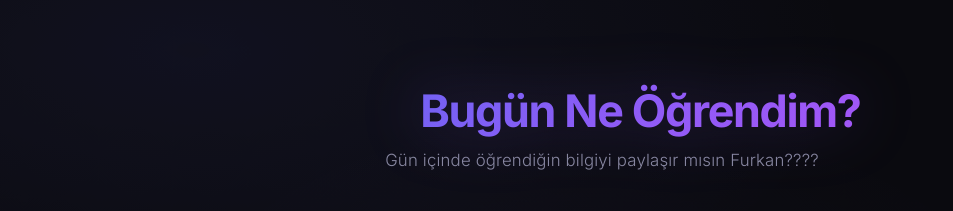
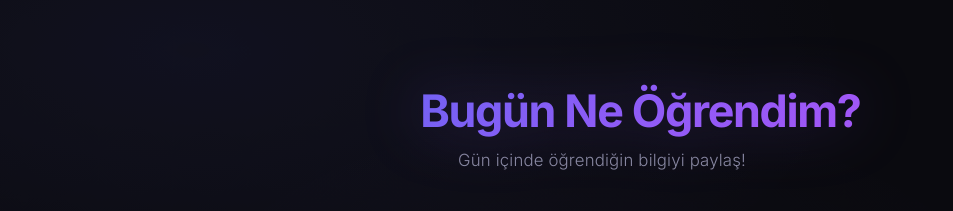
Before and after one commit to turkermenes/ne-ogrendim, a plain HTML site: page frontend/index.html in a window 1280 px wide. Shown: the top 211 px of the page, without its empty margins (38-991 px from the left). Drawn offline with Linux system fonts and the light colour scheme; no server answers.

Commit message:
Frontend dosyasi degistirildi.

```diff
--- a/frontend/index.html
+++ b/frontend/index.html
@@ -24,7 +24,7 @@
                 <span class="header__emoji">💡</span>
                 Bugün Ne Öğrendim?
             </h1>
-            <p class="header__subtitle">Gün içinde öğrendiğin bilgiyi paylaşır mısın Furkan????</p>
+            <p class="header__subtitle">Gün içinde öğrendiğin bilgiyi paylaş!</p>
         </header>
 
         <main>
```
